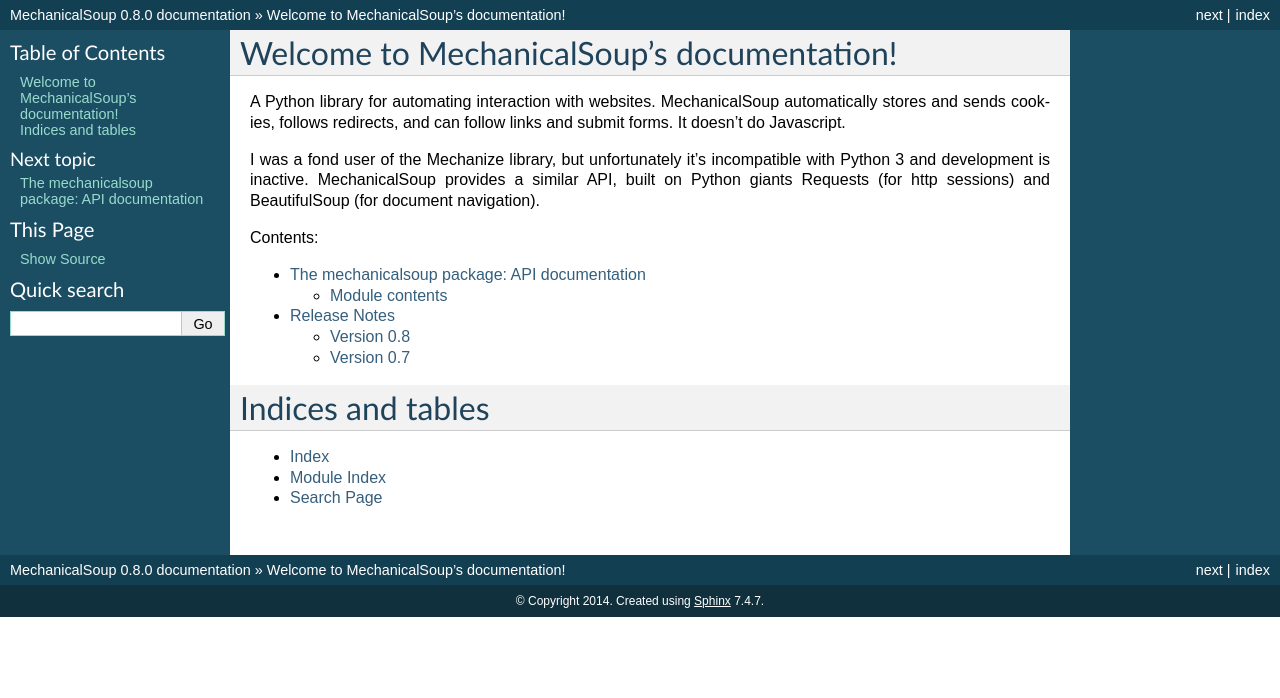
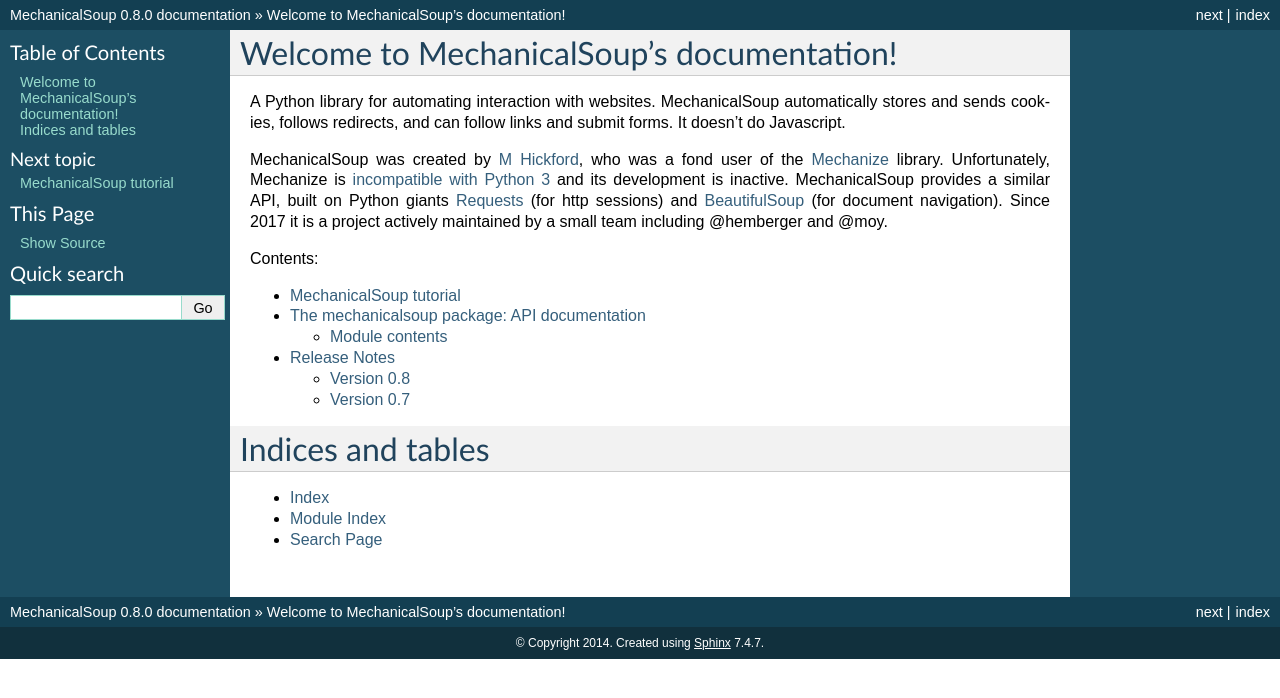
Before and after one commit to MechanicalSoup/MechanicalSoup, a Sphinx documentation site: the page built from docs/index.rst, in a window 1280 px wide. Shown: the top 698 px of the page. Built offline with Sphinx 7.4.7, drawn with Linux system fonts in a browser that asks for light colours.

Commit message:
Start working on documentation.
We're still far from a really good doc, but at least we now have the
placeholder to write a tutorial and some example docstrings.

```diff
--- a/docs/index.rst
+++ b/docs/index.rst
@@ -8,13 +8,24 @@
 
 A Python library for automating interaction with websites. MechanicalSoup automatically stores and sends cookies, follows redirects, and can follow links and submit forms. It doesn't do Javascript.
 
-I was a fond user of the Mechanize library, but unfortunately it's incompatible with Python 3 and development is inactive. MechanicalSoup provides a similar API, built on Python giants Requests (for http sessions) and BeautifulSoup (for document navigation).
+MechanicalSoup was created by `M Hickford
+<https://github.com/hickford/>`__, who was a fond user of the
+`Mechanize <https://github.com/jjlee/mechanize>`__ library.
+Unfortunately, Mechanize is `incompatible with Python 3
+<https://github.com/jjlee/mechanize/issues/96>`__ and its development
+is inactive. MechanicalSoup provides a similar API, built on Python
+giants `Requests <http://docs.python-requests.org/en/latest/>`__ (for
+http sessions) and `BeautifulSoup
+<http://www.crummy.com/software/BeautifulSoup/>`__ (for document
+navigation). Since 2017 it is a project actively maintained by a small
+team including @hemberger and @moy.
 
 Contents:
 
 .. toctree::
    :maxdepth: 2
 
+   tutorial
    mechanicalsoup
    ChangeLog
 
--- a/docs/mechanicalsoup.rst
+++ b/docs/mechanicalsoup.rst
@@ -8,3 +8,4 @@
     :members:
     :undoc-members:
     :show-inheritance:
+    :special-members: __init__
--- a/example.py
+++ b/example.py
@@ -14,6 +14,7 @@
 browser = mechanicalsoup.StatefulBrowser(
     soup_config={'features': 'lxml'},
     raise_on_404=True
+    user_agent='MyBot/0.1: mysite.example.com/bot_info',
 )
 # Uncomment for a more verbose output:
 # browser.set_verbose(2)
```
Also changed, not shown: docs/tutorial.rst (added, +22 -0 lines), 1 other file.
